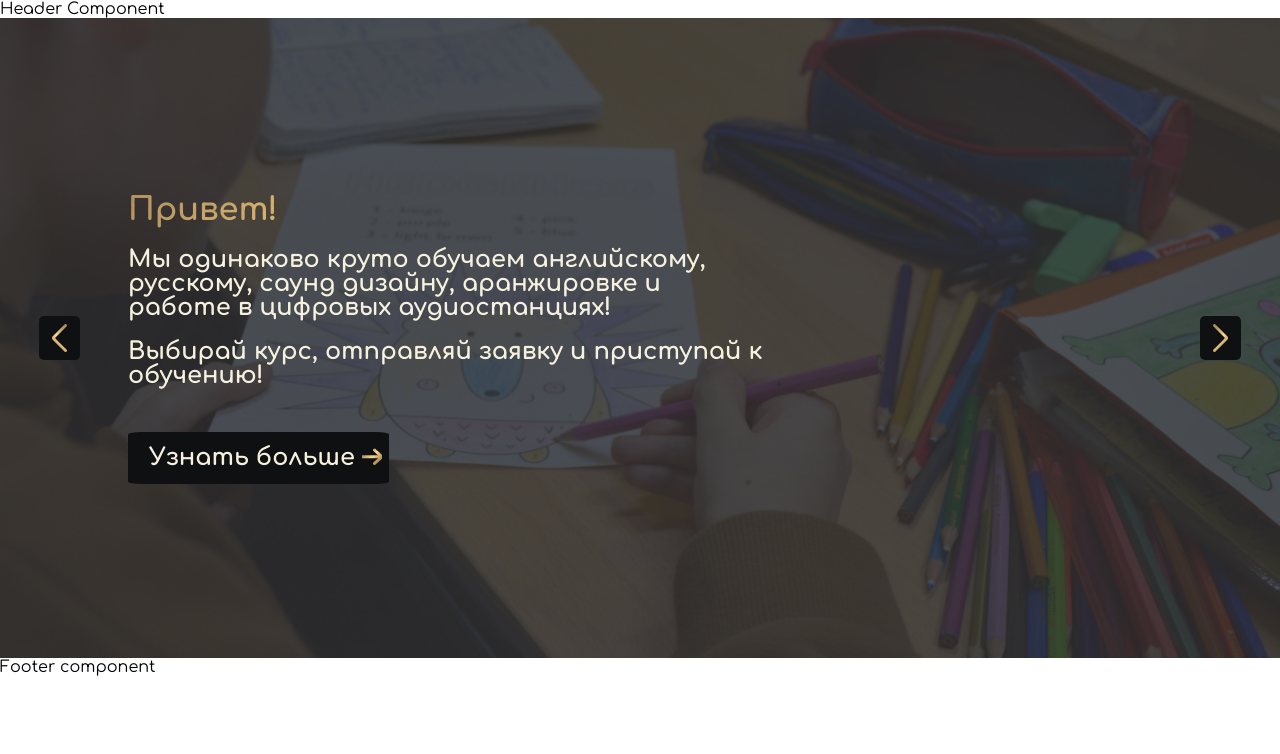
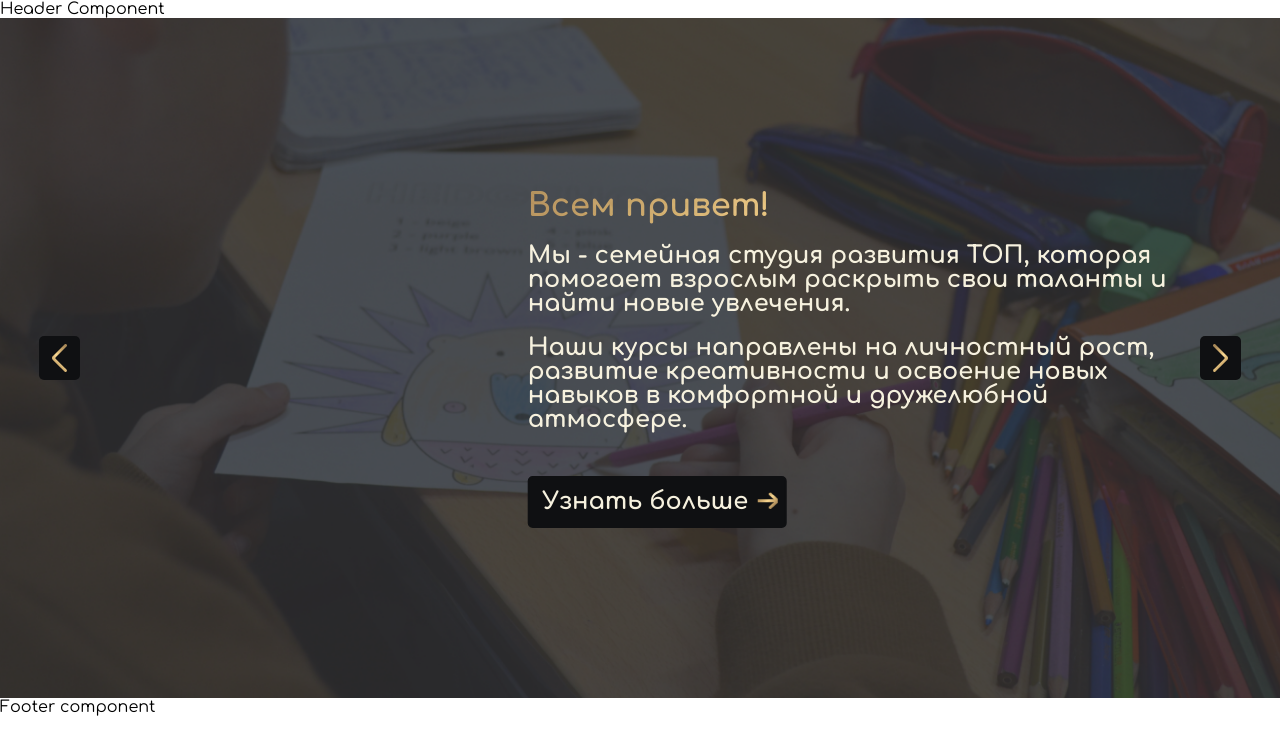
Before and after one commit to polinscik/TOP-educational-studio, a React (Vite) app: page / in a window 1280 px wide. Shown: the top 754 px of the page. Built offline with nearby package versions, Linux system fonts and the light colour scheme.

Commit message:
fix styles

```diff
--- a/src/components/SliderLanding/SliderLanding.jsx
+++ b/src/components/SliderLanding/SliderLanding.jsx
@@ -43,6 +43,9 @@
     speed: 500,
     slidesToShow: 1,
     slidesToScroll: 1,
+    autoplay: true,
+    speed: 1000,
+    autoplaySpeed: 5000,
     nextArrow: <NextArrow />,
     prevArrow: <PrevArrow />,
   };
@@ -80,12 +83,7 @@
               Наши курсы направлены на личностный рост, развитие креативности и
               освоение новых навыков в комфортной и дружелюбной атмосфере.
             </p>
-            <p className="slider-landing_text">
-              Мы верим, что учиться и развиваться никогда не поздно, и с нами вы
-              сможете сделать это увлекательно и эффективно. Присоединяйтесь к
-              нашей дружной студии, где каждый найдет занятие по душе и сможет
-              стать лучше версией самого себя!
-            </p>
+
             <div className="slider-landing_btn-group">
               <button className="slider-landing_btn">Узнать больше</button>
               <img
@@ -100,9 +98,10 @@
           <div className="slider-landing_slide">
             <h1 className="slider-landing_title">Привет!</h1>
             <p className="slider-landing_text">
-              Это третий слайд! Мы одинаково круто обучаем английскому,
-              русскому, саунд дизайну,  аранжировке и работе в цифровых
-              аудиостанциях!
+              Мы верим, что учиться и развиваться никогда не поздно, и с нами вы
+              сможете сделать это увлекательно и эффективно. Присоединяйтесь к
+              нашей дружной студии, где каждый найдет занятие по душе и сможет
+              стать лучше версией самого себя!
             </p>
             <p className="slider-landing_text">
               Выбирай курс, отправляй заявку и приступай к обучению!
@@ -121,5 +120,3 @@
     </div>
   );
 }
-
-/*добавить стрелочки, добавить золотой текст, добавить паддинги, добавить стили кнопке, адаптив */
--- a/src/components/SliderLanding/SliderLanding.scss
+++ b/src/components/SliderLanding/SliderLanding.scss
@@ -14,7 +14,7 @@
   justify-content: center;
   max-width: 55vw;
   padding-left: 5vw;
-  height: 80vh;
+  height: 85vh;
 }
 .slider-landing_title {
   font-weight: 700;
@@ -49,8 +49,8 @@
   font-size: 1.5rem;
   line-height: 1.5rem;
   border: 2px solid #0f1012;
-  border-radius: 5%;
-  padding: 1.5vh 2rem 1.5vh 1.5vw;
+  border-radius: 5px;
+  padding: 1.5vh 2.3rem 1.5vh 1vw;
   &:hover {
     background-color: #000000;
   }
@@ -59,7 +59,7 @@
   max-width: 100%;
   position: absolute;
   top: 30%;
-  right: 2%;
+  right: 3%;
 }
 
 .slick-arrow.slick-next,
```
